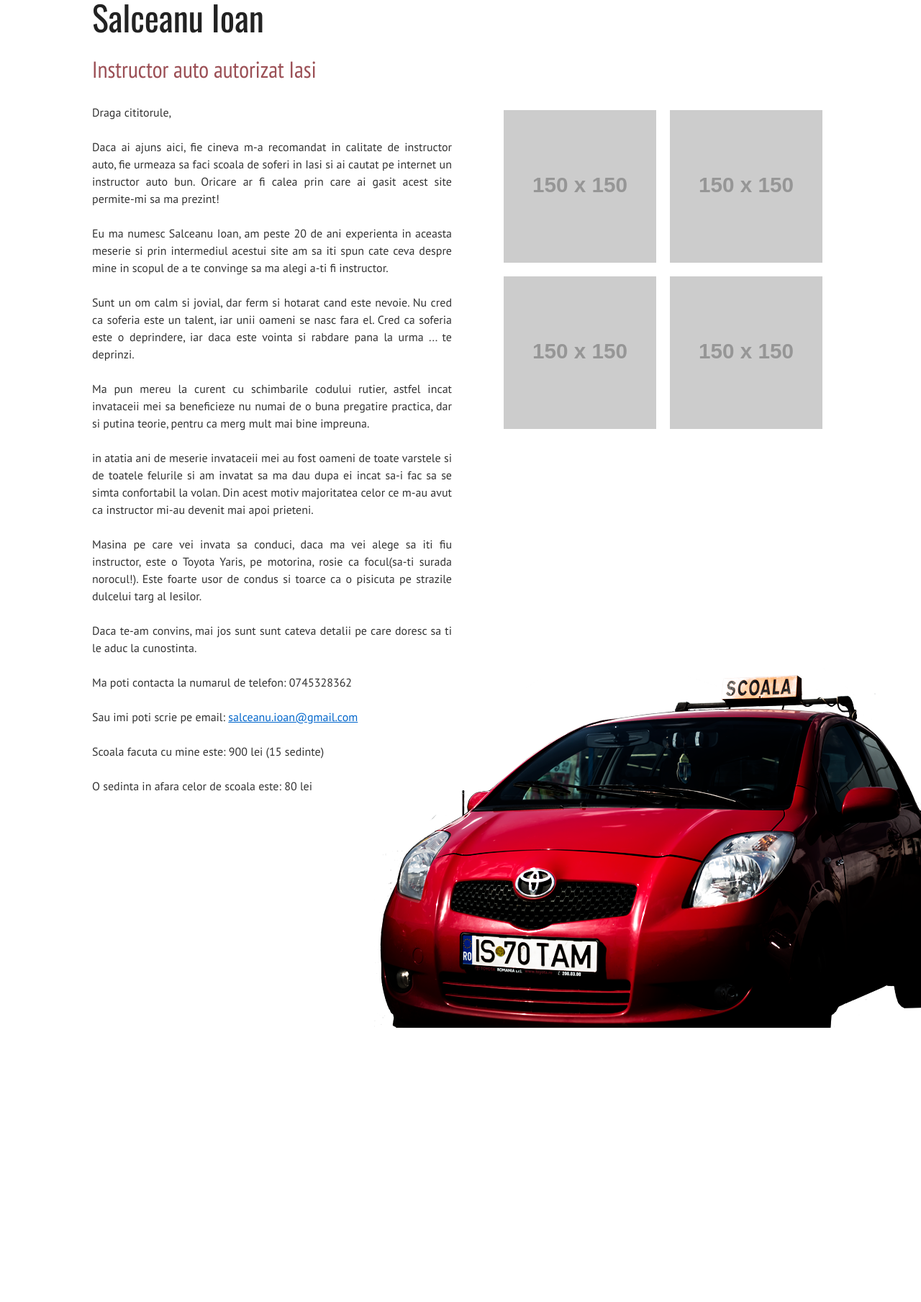
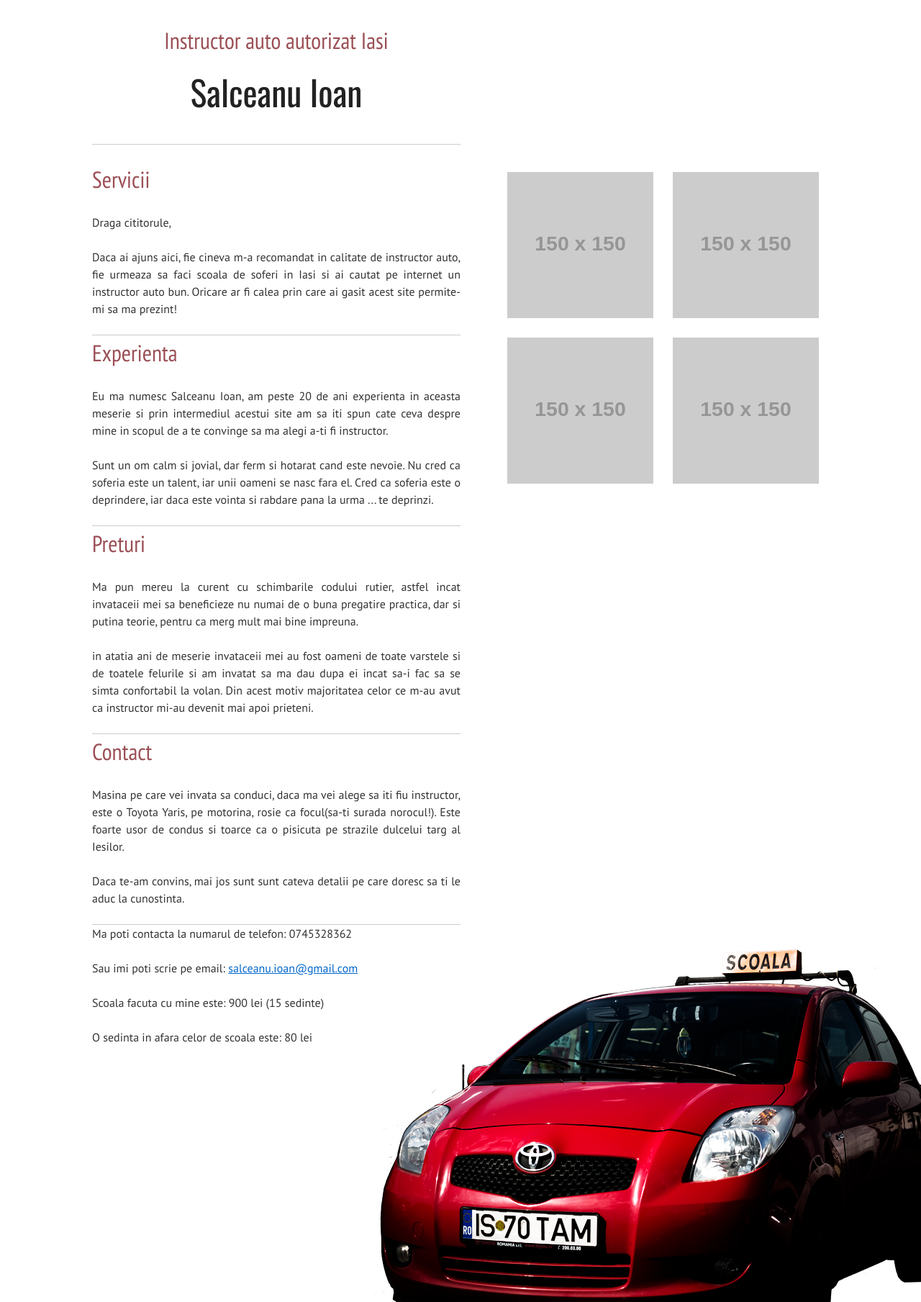
Before and after one commit to salceanu-ioan/salceanu-ioan.github.com, a Jekyll site: the page built from index.html, in a window 1280 px wide. Shown: the whole page at 72% size. Built offline with Jekyll 4.4.1, drawn with Linux system fonts in a browser that asks for light colours; before the commit the page ends 1428 px from its top, so only the background shows below that.

Commit message:
More css work

```diff
--- a/_layouts/site.html
+++ b/_layouts/site.html
@@ -19,23 +19,24 @@
 <div id="container">
 
   <header id="page-header">
-    <h1>Salceanu Ioan</h1>
-
-    <h2>Instructor auto autorizat Iasi</h2>
+    <hgroup>
+      <h2>Instructor auto autorizat Iasi</h2>
+      <h1>Salceanu Ioan</h1>
+    </hgroup>
   </header>
 
-  <section id="the-text">
+  <div id="the-text">
     {{content}}
-  </section>
+  </div>
 
-  <section id="the-media">
+  <div id="the-media">
     <ul>
       <li><a href="#"><img src="http://dummyimage.com/150x150/999999/333333.png" /></a></li>
       <li><a href="#"><img src="http://dummyimage.com/150x150/999999/333333.png" /></a></li>
       <li><a href="#"><img src="http://dummyimage.com/150x150/999999/333333.png" /></a></li>
       <li><a href="#"><img src="http://dummyimage.com/150x150/999999/333333.png" /></a></li>
     </ul>
-  </section>
+  </div>
 </div>
 </body>
 </html>
--- a/index.html
+++ b/index.html
@@ -2,20 +2,32 @@
 layout: site
 title: Salceanu Ioan - Instructor Auto Iasi
 ---
+
+<section>
+  <h2>Servicii</h2>
 
   <p>Draga cititorule,</p>
 
   <p>Daca ai ajuns aici, fie cineva m-a recomandat in calitate de instructor auto, fie urmeaza
     sa faci scoala de soferi in Iasi si ai cautat pe internet un instructor auto bun. Oricare ar
     fi calea prin care ai gasit acest site permite-mi sa ma prezint!</p>
+</section>
 
-<p>Eu ma numesc Salceanu Ioan, am peste 20 de ani experienta in aceasta meserie si prin
+<section>
+  <h2>Experienta</h2>
+
+  <p>Eu ma numesc
+    Salceanu Ioan, am peste 20 de ani experienta in aceasta meserie si prin
     intermediul acestui site am sa iti spun cate ceva despre mine in scopul de a te convinge sa
     ma alegi a-ti fi instructor.</p>
 
   <p>Sunt un om calm si jovial, dar ferm si hotarat cand este nevoie. Nu cred ca soferia este un
     talent, iar unii oameni se nasc fara el. Cred ca soferia este o deprindere, iar daca este
     vointa si rabdare pana la urma ... te deprinzi. </p>
+</section>
+
+<section>
+  <h2>Preturi</h2>
 
   <p>Ma pun mereu la curent cu schimbarile codului rutier, astfel incat invataceii mei sa
     beneficieze nu numai de o buna pregatire practica, dar si putina teorie, pentru ca merg mult
@@ -26,9 +38,21 @@
     Din acest motiv majoritatea celor ce m-au avut ca instructor mi-au devenit mai apoi
     prieteni. </p>
 
-<p>Masina pe care vei invata sa conduci, daca ma vei alege sa iti fiu instructor, este o Toyota Yaris, pe motorina, rosie ca focul(sa-ti surada norocul!). Este foarte usor de condus si toarce ca o pisicuta pe strazile dulcelui targ al Iesilor.</p>
-<p>Daca te-am convins, mai jos sunt sunt cateva detalii pe care doresc sa ti le aduc la cunostinta.</p>
+</section>
+
+<section>
+  <h2>Contact</h2>
+
+  <p>Masina pe care vei invata sa conduci, daca ma vei alege sa iti fiu instructor, este o Toyota
+    Yaris, pe motorina, rosie ca focul(sa-ti surada norocul!). Este foarte usor de condus si toarce
+    ca
+    o pisicuta pe strazile dulcelui targ al Iesilor.</p>
+
+  <p>Daca te-am convins, mai jos sunt sunt cateva detalii pe care doresc sa ti le aduc la
+    cunostinta.</p>
+</section>
 <p>Ma poti contacta la numarul de telefon: 0745328362</p>
-<p>Sau imi poti scrie pe email: <a href="mailto:salceanu.ioan@gmail.com">salceanu.ioan@gmail.com</a> </p>
+<p>Sau imi poti scrie pe email: <a href="mailto:salceanu.ioan@gmail.com">salceanu.ioan@gmail.com</a>
+</p>
 <p>Scoala facuta cu mine este: 900 lei (15 sedinte)</p>
 <p>O sedinta in afara celor de scoala este: 80 lei</p>
--- a/stylesheets/screen.css
+++ b/stylesheets/screen.css
@@ -304,68 +304,63 @@
   }
 }
 
-/* line 22, ../sass/screen.sass */
-#the-text {
-  max-width: 500px;
-}
-
 @media (min-width: 540px) {
-  /* line 26, ../sass/screen.sass */
+  /* line 23, ../sass/screen.sass */
   #container {
     overflow: auto;
-    margin: 0 auto;
+    margin: 2em auto;
     width: 90%;
     max-width: 1024px;
   }
 
-  /* line 32, ../sass/screen.sass */
+  /* line 28, ../sass/screen.sass */
   #the-text {
     float: left;
   }
 
-  /* line 35, ../sass/screen.sass */
+  /* line 30, ../sass/screen.sass */
   #the-media {
     float: right;
   }
 }
 @media (min-width: 540px) and (max-width: 759px) {
-  /* line 39, ../sass/screen.sass */
-  #the-text {
+  /* line 34, ../sass/screen.sass */
+  #the-text, #page-header {
     width: 60%;
   }
 
-  /* line 42, ../sass/screen.sass */
+  /* line 36, ../sass/screen.sass */
   #the-media {
     width: 35%;
   }
-  /* line 44, ../sass/screen.sass */
+  /* line 38, ../sass/screen.sass */
   #the-media li {
-    width: 90%;
-    padding: 5%;
+    width: 80%;
+    padding: 10%;
   }
 }
 @media (min-width: 760px) {
-  /* line 49, ../sass/screen.sass */
-  #the-text {
+  /* line 43, ../sass/screen.sass */
+  #the-text, #page-header {
     width: 50%;
   }
 
-  /* line 51, ../sass/screen.sass */
+  /* line 45, ../sass/screen.sass */
   #the-media {
     width: 45%;
   }
-  /* line 53, ../sass/screen.sass */
+  /* line 47, ../sass/screen.sass */
   #the-media li {
-    width: 46%;
-    padding: 2%;
+    width: 44%;
+    padding: 3%;
   }
 }
-/* line 59, ../sass/screen.sass */
+/* line 53, ../sass/screen.sass */
 h1 {
   font-family: Oswald;
 }
 
-/* line 62, ../sass/screen.sass */
+/* line 56, ../sass/screen.sass */
 h2, h3, h4 {
   font-family: "PT Sans Narrow";
   font-weight: normal;
@@ -373,30 +368,41 @@
   color: #9b4f55;
 }
 
-/* line 67, ../sass/screen.sass */
+/* line 61, ../sass/screen.sass */
+#page-header {
+  padding-bottom: 1.5em;
+  margin-bottom: 1.5em;
+  border-bottom: 1px solid #cccccc;
+}
+/* line 65, ../sass/screen.sass */
+#page-header hgroup {
+  text-align: center;
+}
+
+/* line 68, ../sass/screen.sass */
 #the-text {
   text-align: justify;
 }
-/* line 69, ../sass/screen.sass */
+/* line 70, ../sass/screen.sass */
 #the-text section {
   border-bottom: 1px solid #cccccc;
 }
 
-/* line 73, ../sass/screen.sass */
+/* line 74, ../sass/screen.sass */
 #the-media ul {
   margin: 0;
   padding: 0;
 }
-/* line 76, ../sass/screen.sass */
+/* line 77, ../sass/screen.sass */
 #the-media ul li {
   display: block;
   float: left;
 }
-/* line 79, ../sass/screen.sass */
+/* line 80, ../sass/screen.sass */
 #the-media ul li a {
   display: block;
 }
-/* line 81, ../sass/screen.sass */
+/* line 82, ../sass/screen.sass */
 #the-media ul li a img {
   width: 100%;
   display: block;
```
Also changed, not shown: sass/screen.sass (+14 -13 lines). Lines whose indentation alone changed are shown as unchanged.
